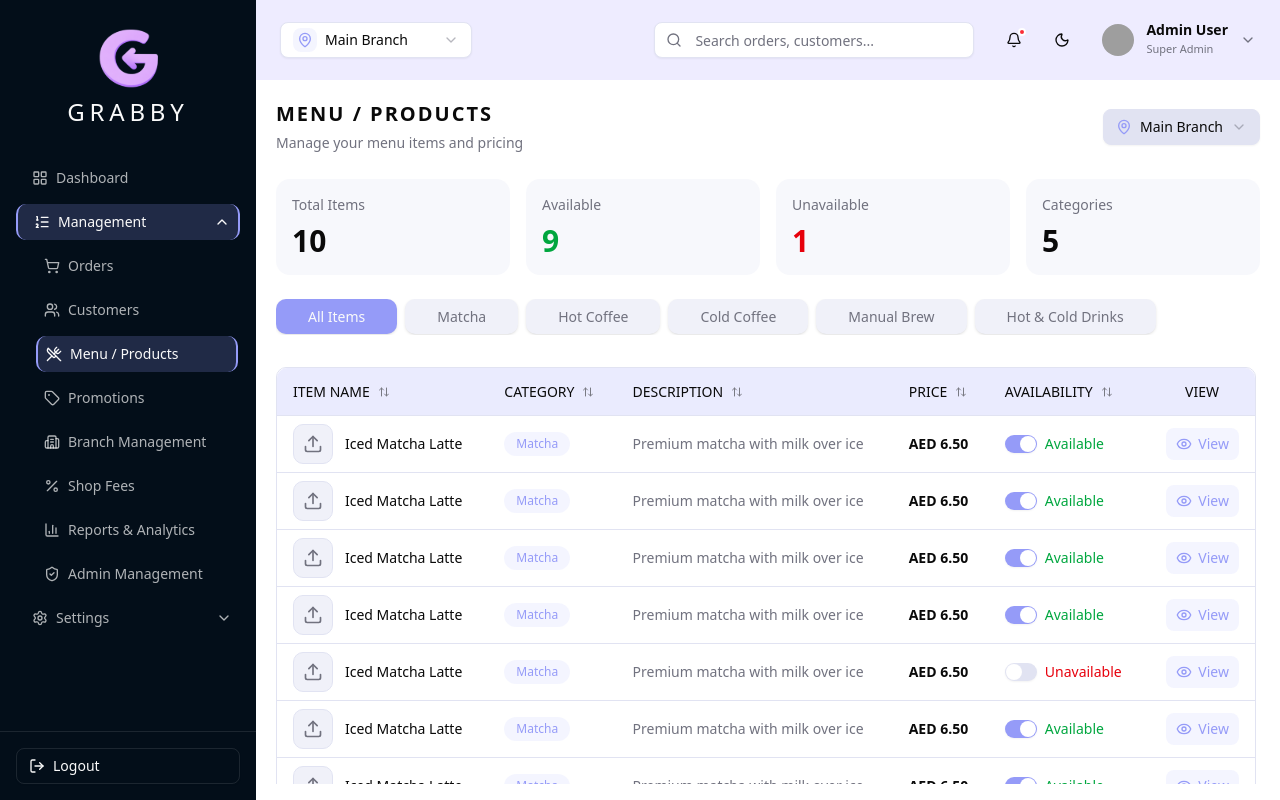
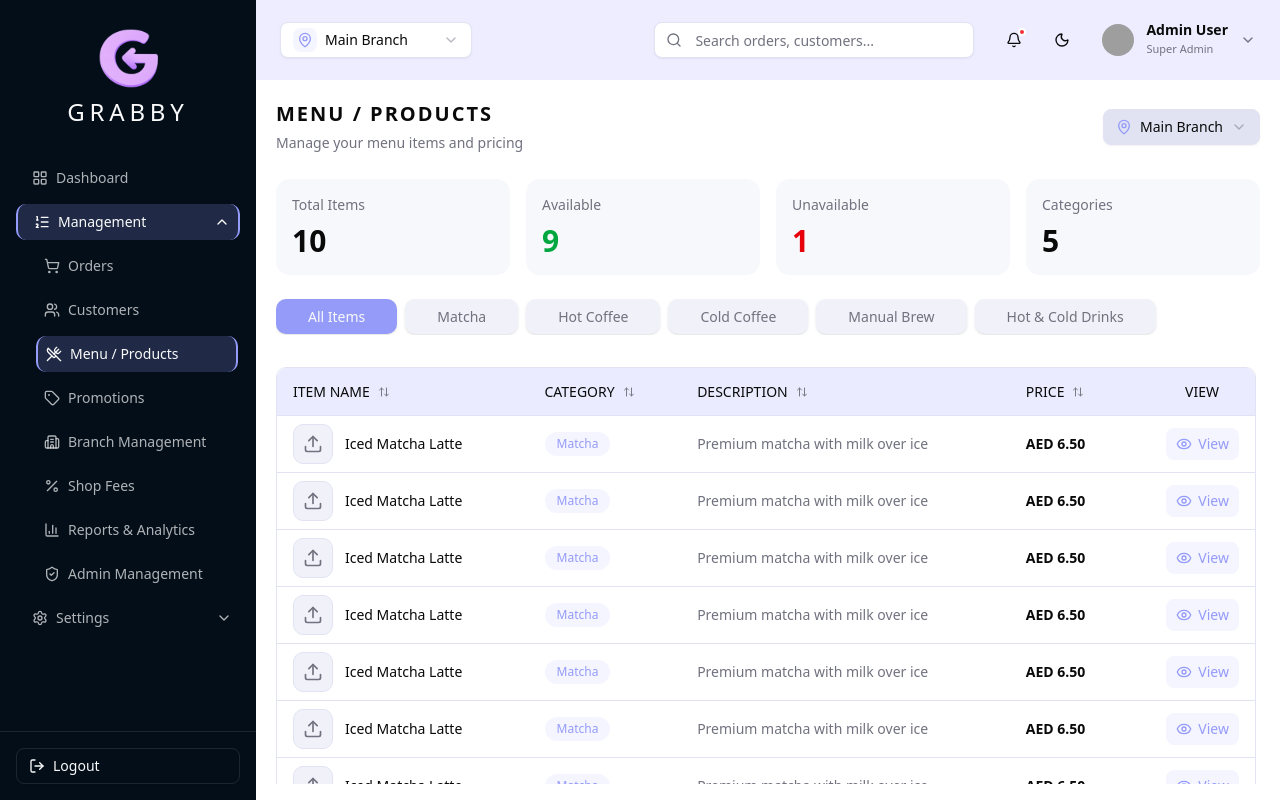
Before and after one commit to nurulla-hasan/ayah_almheiri_dashboard, a React (Vite) app: page /management/products in a window 1280 px wide. Built offline with nearby package versions, Linux system fonts and the light colour scheme; grey boxes are pictures that could not be loaded.

Commit message:
refactor(products): remove availability column from products table

```diff
--- a/src/components/management/products/products-columns.tsx
+++ b/src/components/management/products/products-columns.tsx
@@ -1,6 +1,6 @@
 import { type ColumnDef } from "@tanstack/react-table";
 import { Badge } from "@/components/ui/badge";
-import { Switch } from "@/components/ui/switch";
+// import { Switch } from "@/components/ui/switch";
 import { Upload } from "lucide-react";
 import { ProductViewModal } from "./view-modal";
 
@@ -58,18 +58,18 @@
       </span>
     ),
   },
-  {
-    accessorKey: "availability",
-    header: "AVAILABILITY",
-    cell: ({ row }) => (
-      <div className="flex items-center gap-2">
-        <Switch checked={row.getValue("availability")} />
-        <span className={`text-sm font-medium ${row.getValue("availability") ? "text-green-600" : "text-red-600"}`}>
-          {row.getValue("availability") ? "Available" : "Unavailable"}
-        </span>
-      </div>
-    ),
-  },
+  // {
+  //   accessorKey: "availability",
+  //   header: "AVAILABILITY",
+  //   cell: ({ row }) => (
+  //     <div className="flex items-center gap-2">
+  //       <Switch checked={row.getValue("availability")} />
+  //       <span className={`text-sm font-medium ${row.getValue("availability") ? "text-green-600" : "text-red-600"}`}>
+  //         {row.getValue("availability") ? "Available" : "Unavailable"}
+  //       </span>
+  //     </div>
+  //   ),
+  // },
   {
     id: "actions",
     header: () => <div className="text-right mr-5">VIEW</div>,
```
